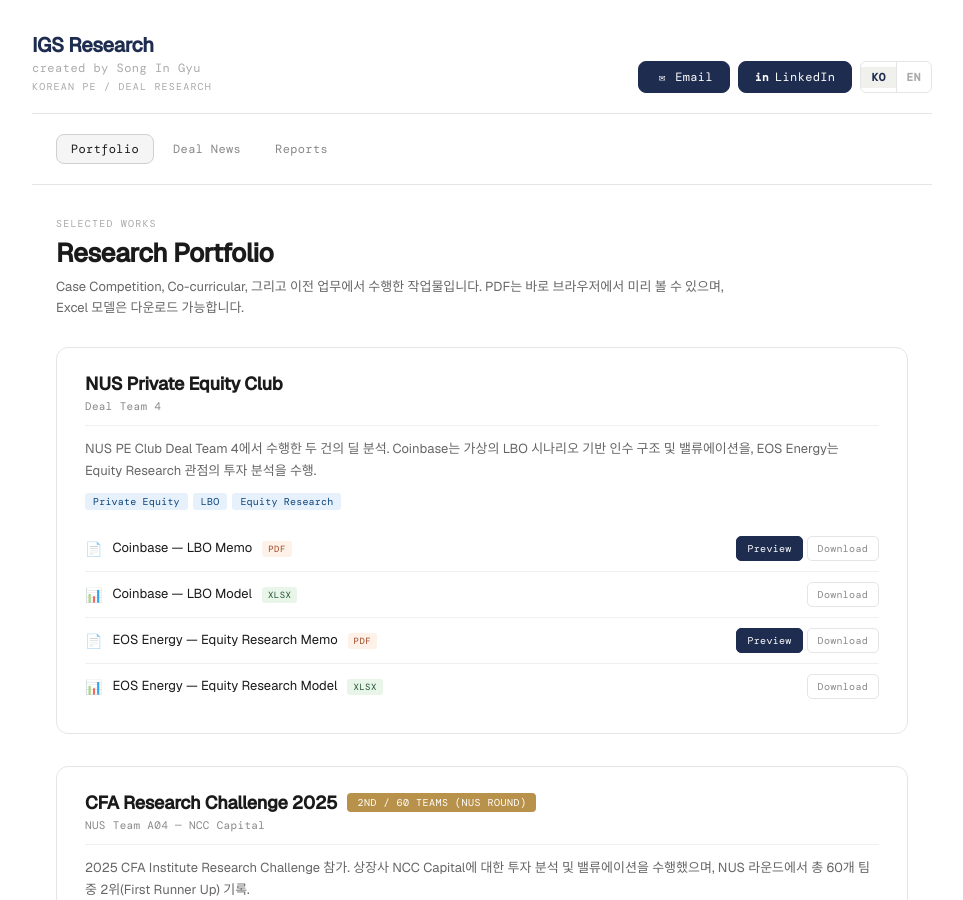
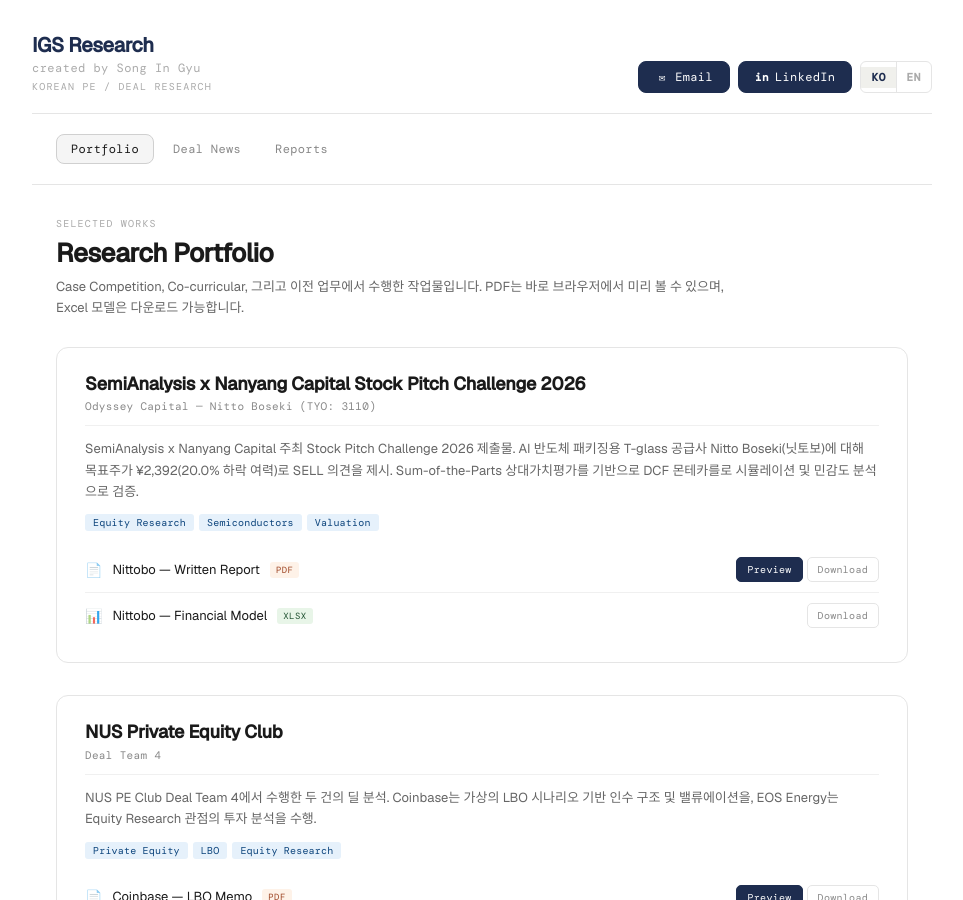
Before and after one commit to ingyu-song/igs-research, a Jekyll site: the page built from index.html, in a window 1280 px wide and 900 px high. Shown: the whole window, without its empty margins (158-1121 px from the left). Built offline with Jekyll 4.4.1, drawn with Linux system fonts in a browser that asks for light colours; some web fonts are replaced.

Commit message:
Add SemiAnalysis Stock Pitch Challenge 2026 (Nittobo) report and model
Co-Authored-By: Claude Opus 5.5 <noreply@anthropic.com>

```diff
--- a/_data/portfolio.yml
+++ b/_data/portfolio.yml
@@ -9,6 +9,21 @@
 #   - PDF  → assets/portfolio/pdf/{filename}
 #   - XLSX → assets/portfolio/xlsx/{filename}
 # =============================================================
+
+- id: semianalysis-stock-pitch-2026
+  title: SemiAnalysis x Nanyang Capital Stock Pitch Challenge 2026
+  subtitle: "Odyssey Capital — Nitto Boseki (TYO: 3110)"
+  date: 2026-10-18
+  tags: [Equity Research, Semiconductors, Valuation]
+  summary: SemiAnalysis x Nanyang Capital 주최 Stock Pitch Challenge 2026 제출물. AI 반도체 패키징용 T-glass 공급사 Nitto Boseki(닛토보)에 대해 목표주가 ¥2,392(20.0% 하락 여력)로 SELL 의견을 제시. Sum-of-the-Parts 상대가치평가를 기반으로 DCF 몬테카를로 시뮬레이션 및 민감도 분석으로 검증.
+  summary_en: Submission to the SemiAnalysis x Nanyang Capital Stock Pitch Challenge 2026. Initiated coverage on Nitto Boseki, the dominant T-glass supplier to AI chip packaging, with a SELL rating and a ¥2,392 target price (20.0% downside), based on a Sum-of-the-Parts relative valuation cross-checked with a DCF Monte Carlo simulation and sensitivity analysis.
+  files:
+    - label: Nittobo — Written Report
+      file: semianalysis-2026-nittobo-report.pdf
+      type: pdf
+    - label: Nittobo — Financial Model
+      file: semianalysis-2026-nittobo-model.xlsx
+      type: xlsx
 
 - id: nus-pe-club
   title: NUS Private Equity Club
```
Also changed, not shown: 2 other files.
